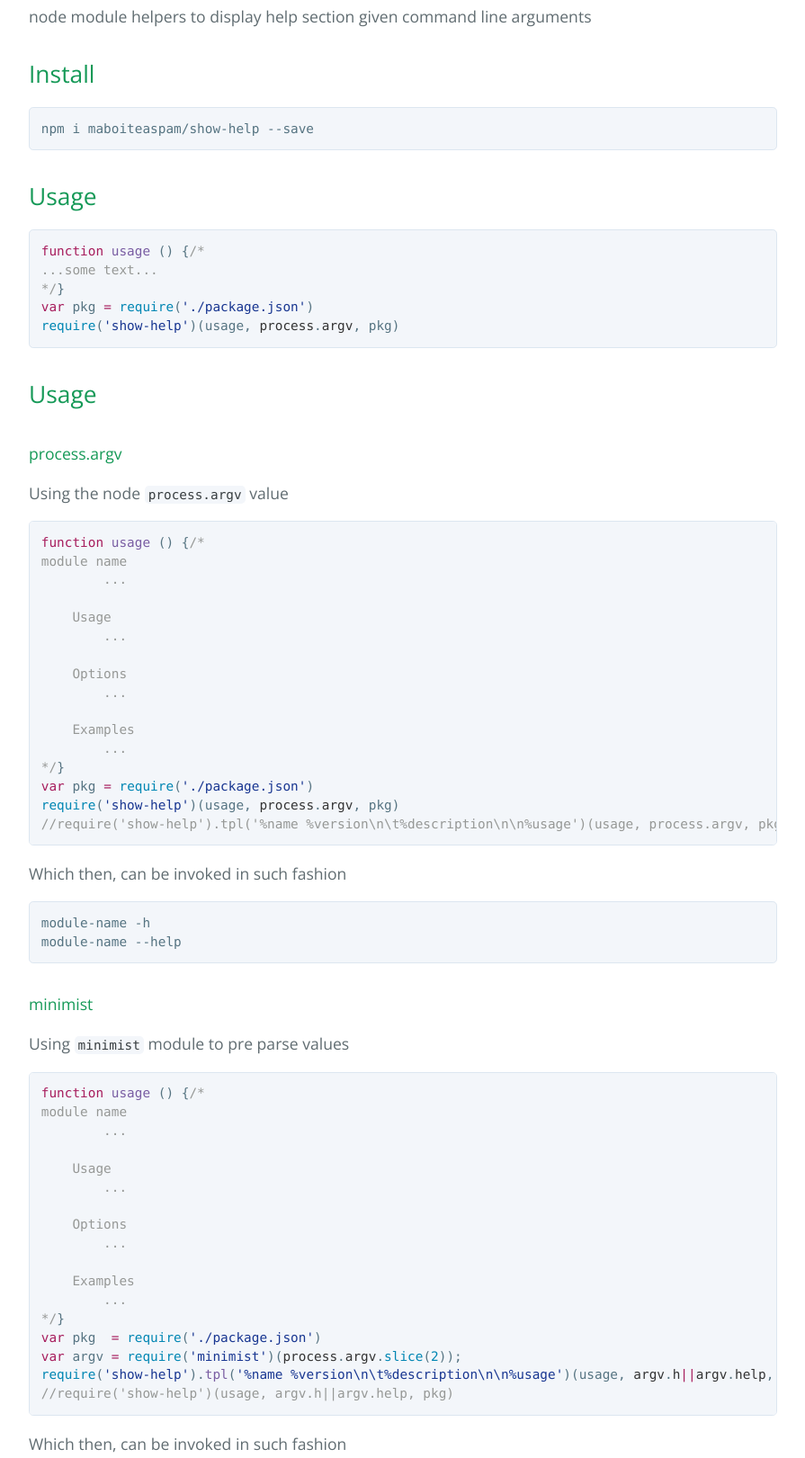
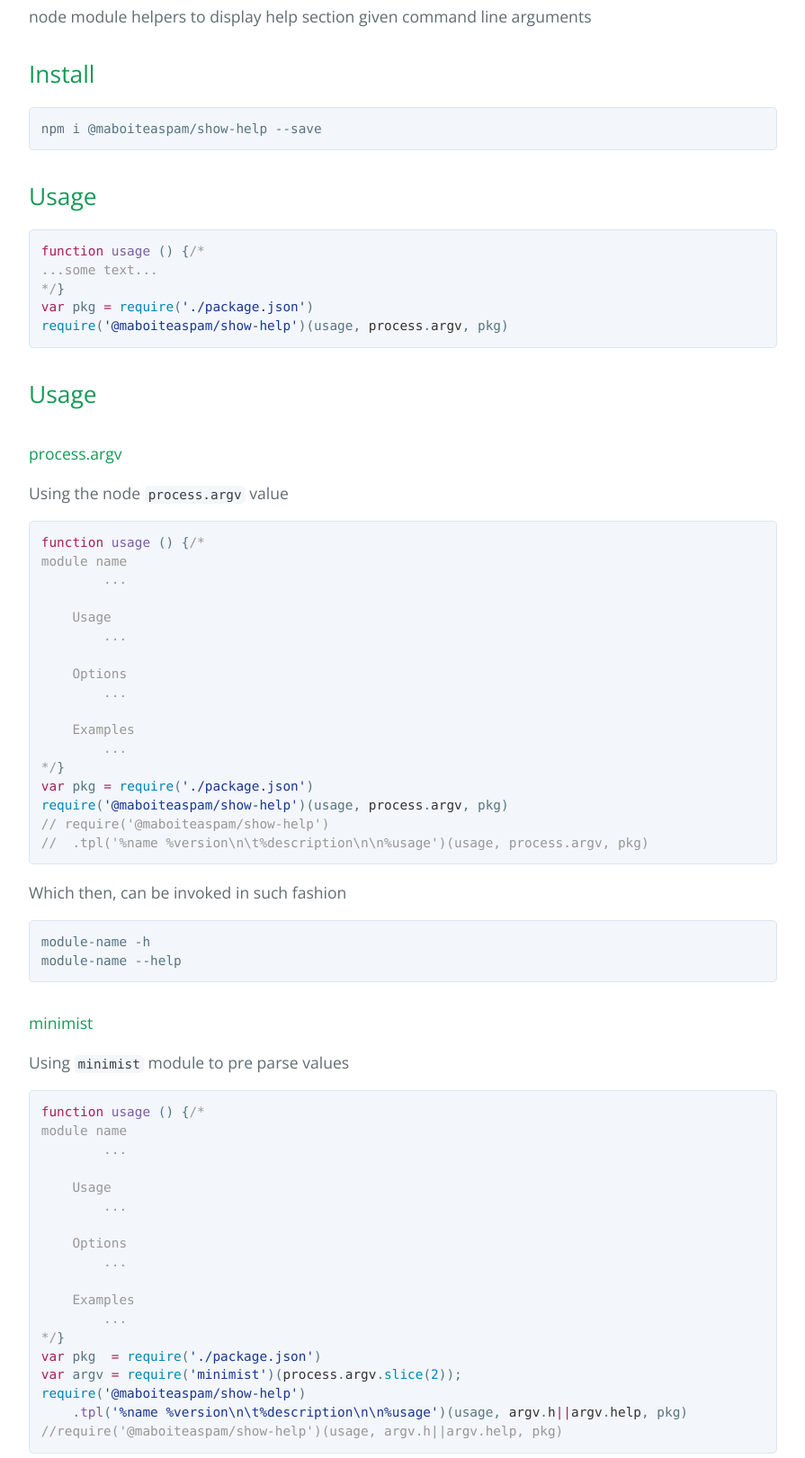
Before and after one commit to maboiteaspam/show-help, a plain HTML site: page index.html in a window 1280 px wide. Shown: the part 480-2101 px from the top of the page at 90% size, without its empty margins (192-1087 px from the left). Drawn offline with nearby package versions, Linux system fonts and the light colour scheme.

```diff
--- a/index.html
+++ b/index.html
@@ -27,7 +27,7 @@
 <h2>
 <a id="install" class="anchor" href="#install" aria-hidden="true"><span class="octicon octicon-link"></span></a>Install</h2>
 
-<pre><code>npm i maboiteaspam/show-help --save
+<pre><code>npm i @maboiteaspam/show-help --save
 </code></pre>
 
 <h2>
@@ -37,7 +37,7 @@
 <span class="pl-c">...some text...</span>
 <span class="pl-c">*/</span>}
 <span class="pl-k">var</span> pkg <span class="pl-k">=</span> <span class="pl-c1">require</span>(<span class="pl-s"><span class="pl-pds">'</span>./package.json<span class="pl-pds">'</span></span>)
-<span class="pl-c1">require</span>(<span class="pl-s"><span class="pl-pds">'</span>show-help<span class="pl-pds">'</span></span>)(usage, <span class="pl-smi">process</span>.<span class="pl-smi">argv</span>, pkg)</pre></div>
+<span class="pl-c1">require</span>(<span class="pl-s"><span class="pl-pds">'</span>@maboiteaspam/show-help<span class="pl-pds">'</span></span>)(usage, <span class="pl-smi">process</span>.<span class="pl-smi">argv</span>, pkg)</pre></div>
 
 <h2>
 <a id="usage-1" class="anchor" href="#usage-1" aria-hidden="true"><span class="octicon octicon-link"></span></a>Usage</h2>
@@ -61,8 +61,9 @@
 <span class="pl-c">        ...</span>
 <span class="pl-c">*/</span>}
 <span class="pl-k">var</span> pkg <span class="pl-k">=</span> <span class="pl-c1">require</span>(<span class="pl-s"><span class="pl-pds">'</span>./package.json<span class="pl-pds">'</span></span>)
-<span class="pl-c1">require</span>(<span class="pl-s"><span class="pl-pds">'</span>show-help<span class="pl-pds">'</span></span>)(usage, <span class="pl-smi">process</span>.<span class="pl-smi">argv</span>, pkg)
-<span class="pl-c">//require('show-help').tpl('%name %version\n\t%description\n\n%usage')(usage, process.argv, pkg)</span>
+<span class="pl-c1">require</span>(<span class="pl-s"><span class="pl-pds">'</span>@maboiteaspam/show-help<span class="pl-pds">'</span></span>)(usage, <span class="pl-smi">process</span>.<span class="pl-smi">argv</span>, pkg)
+<span class="pl-c">// require('@maboiteaspam/show-help')</span>
+<span class="pl-c">//  .tpl('%name %version\n\t%description\n\n%usage')(usage, process.argv, pkg)</span>
 </pre></div>
 
 <p>Which then, can be invoked in such fashion</p>
@@ -90,8 +91,9 @@
 <span class="pl-c">*/</span>}
 <span class="pl-k">var</span> pkg  <span class="pl-k">=</span> <span class="pl-c1">require</span>(<span class="pl-s"><span class="pl-pds">'</span>./package.json<span class="pl-pds">'</span></span>)
 <span class="pl-k">var</span> argv <span class="pl-k">=</span> <span class="pl-c1">require</span>(<span class="pl-s"><span class="pl-pds">'</span>minimist<span class="pl-pds">'</span></span>)(<span class="pl-smi">process</span>.<span class="pl-smi">argv</span>.<span class="pl-c1">slice</span>(<span class="pl-c1">2</span>));
-<span class="pl-c1">require</span>(<span class="pl-s"><span class="pl-pds">'</span>show-help<span class="pl-pds">'</span></span>).<span class="pl-en">tpl</span>(<span class="pl-s"><span class="pl-pds">'</span>%name %version<span class="pl-cce">\n\t</span>%description<span class="pl-cce">\n\n</span>%usage<span class="pl-pds">'</span></span>)(usage, <span class="pl-smi">argv</span>.<span class="pl-smi">h</span><span class="pl-k">||</span><span class="pl-smi">argv</span>.<span class="pl-smi">help</span>, pkg)
-<span class="pl-c">//require('show-help')(usage, argv.h||argv.help, pkg)</span></pre></div>
+<span class="pl-c1">require</span>(<span class="pl-s"><span class="pl-pds">'</span>@maboiteaspam/show-help<span class="pl-pds">'</span></span>)
+    .<span class="pl-en">tpl</span>(<span class="pl-s"><span class="pl-pds">'</span>%name %version<span class="pl-cce">\n\t</span>%description<span class="pl-cce">\n\n</span>%usage<span class="pl-pds">'</span></span>)(usage, <span class="pl-smi">argv</span>.<span class="pl-smi">h</span><span class="pl-k">||</span><span class="pl-smi">argv</span>.<span class="pl-smi">help</span>, pkg)
+<span class="pl-c">//require('@maboiteaspam/show-help')(usage, argv.h||argv.help, pkg)</span></pre></div>
 
 <p>Which then, can be invoked in such fashion</p>
 
@@ -187,6 +189,7 @@
 <li><a href="https://github.com/sindresorhus/multiline">https://github.com/sindresorhus/multiline</a></li>
 <li><a href="https://nodejs.org/api/process.html#process_process_argv">https://nodejs.org/api/process.html#process_process_argv</a></li>
 <li><a href="https://github.com/maboiteaspam/npi">https://github.com/maboiteaspam/npi</a></li>
+<li><a href="https://github.com/maboiteaspam/set-verbosity">https://github.com/maboiteaspam/set-verbosity</a></li>
 </ul>
 
       <footer class="site-footer">
```
Also changed, not shown: params.json (+1 -1 lines).
